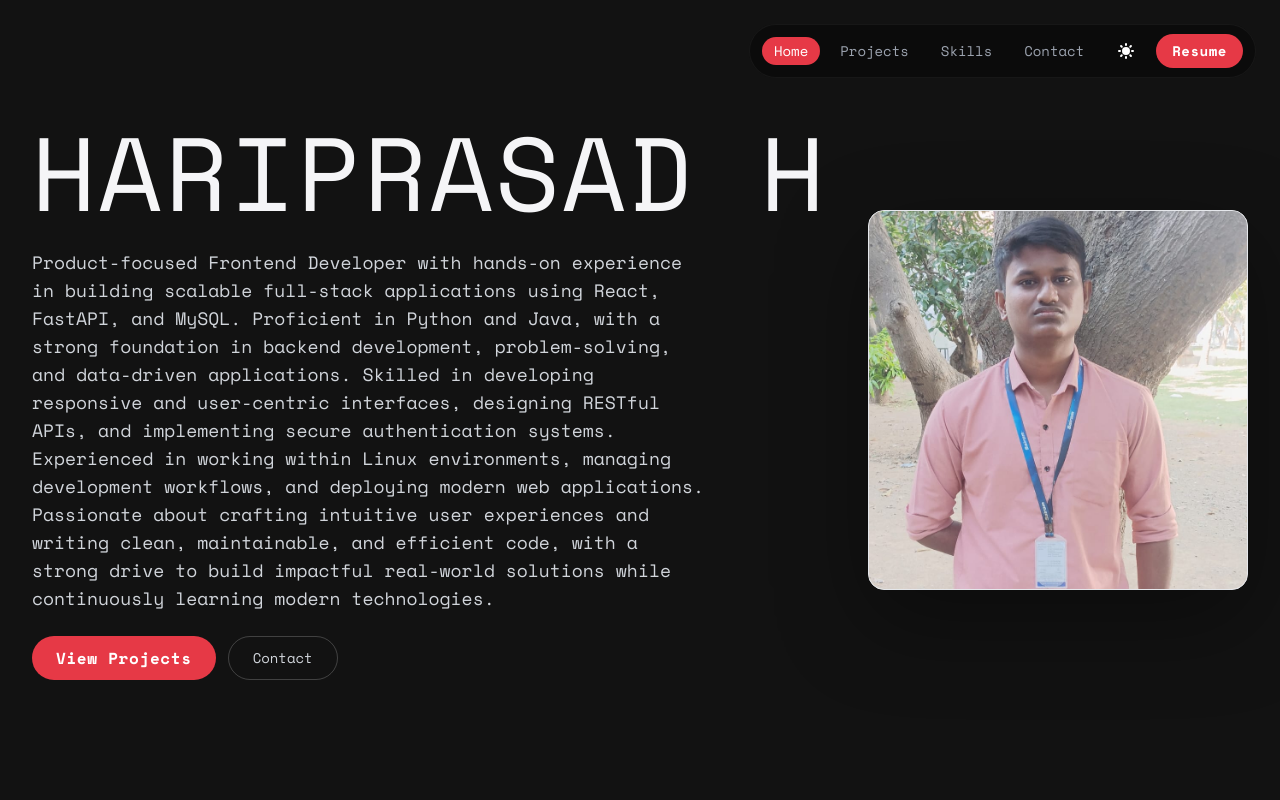
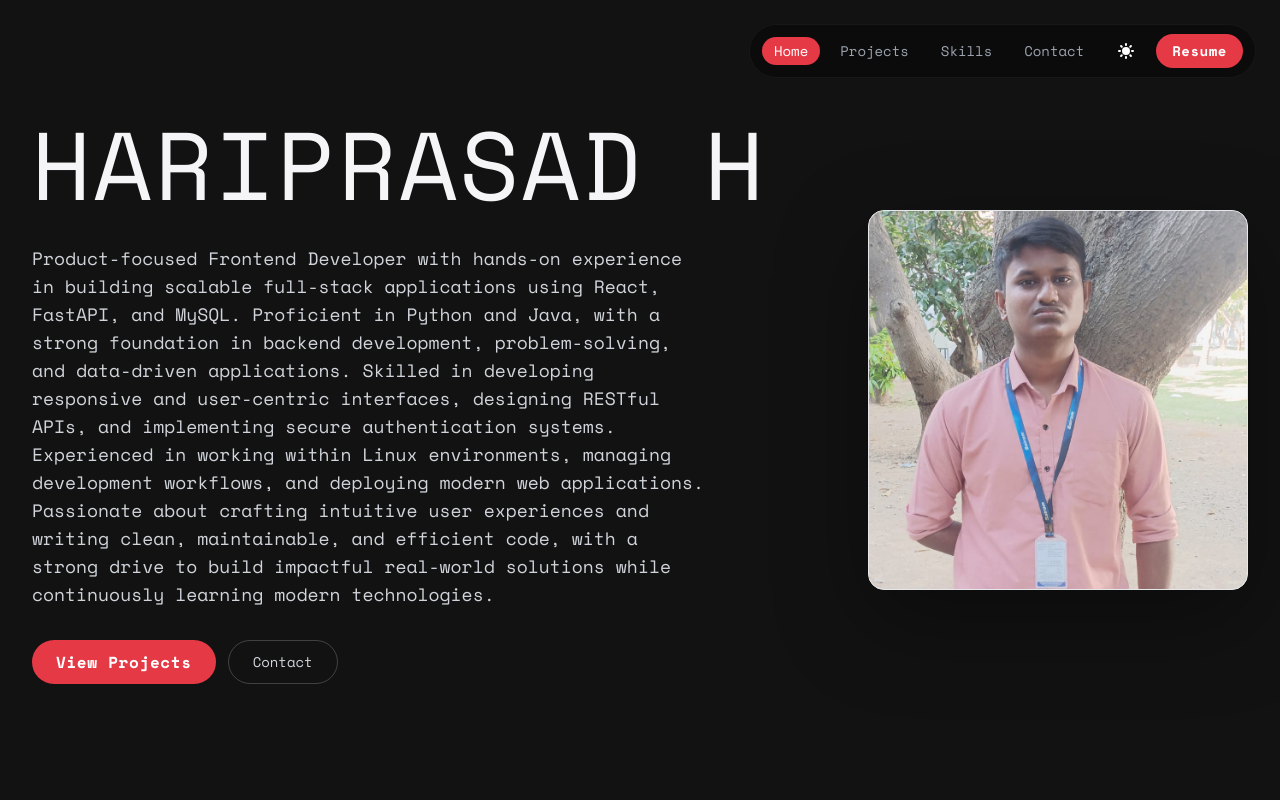
Before and after one commit to Hariprasad-1809/Portfolio, a React (Vite) app: page / in a window 1280 px wide. Shown: the top 800 px of the page. Built offline with nearby package versions, Linux system fonts and the light colour scheme.

Commit message:
Updated CSS

```diff
--- a/src/components/Hero.jsx
+++ b/src/components/Hero.jsx
@@ -13,16 +13,14 @@ const Hero = () => {
       <div className="max-w-7xl w-full px-5 sm:px-8 lg:px-8">
         <div className="grid grid-cols-1 lg:grid-cols-[3fr_2fr] items-center gap-10 lg:gap-16">
           <div className="max-w-2xl lg:max-w-none justify-self-center lg:justify-self-start text-center lg:text-left overflow-hidden">
-            <h1 className="font-body uppercase text-4xl sm:text-5xl md:text-7xl lg:text-[5.5rem] xl:text-[6.5rem] sm:whitespace-nowrap leading-none tracking-wide text-charcoal dark:text-offwhite">
+            <h1 className="font-body uppercase text-4xl sm:text-5xl md:text-6xl lg:text-[5rem] xl:text-[6rem] sm:whitespace-nowrap leading-none tracking-wide text-charcoal dark:text-offwhite">
               {largeText}
             </h1>
             {/* Summary directly under the name */}
-            <div className="mt-6">
-              <p className="text-base lg:text-lg leading-relaxed text-gray-900 dark:text-gray-300 max-w-2xl mx-auto lg:mx-0">
-                Product-focused Frontend Developer with hands-on experience in building scalable full-stack applications using React, FastAPI, and MySQL. Proficient in Python and Java, with a strong foundation in backend development, problem-solving, and data-driven applications. Skilled in developing responsive and user-centric interfaces, designing RESTful APIs, and implementing secure authentication systems. Experienced in working within Linux environments, managing development workflows, and deploying modern web applications. Passionate about crafting intuitive user experiences and writing clean, maintainable, and efficient code, with a strong drive to build impactful real-world solutions while continuously learning modern technologies.
-              </p>
+            <div className="mt-8">
+              <p className="text-base lg:text-lg leading-relaxed text-gray-900 dark:text-gray-300 max-w-2xl mx-auto lg:mx-0">Product-focused Frontend Developer with hands-on experience in building scalable full-stack applications using React, FastAPI, and MySQL. Proficient in Python and Java, with a strong foundation in backend development, problem-solving, and data-driven applications. Skilled in developing responsive and user-centric interfaces, designing RESTful APIs, and implementing secure authentication systems. Experienced in working within Linux environments, managing development workflows, and deploying modern web applications. Passionate about crafting intuitive user experiences and writing clean, maintainable, and efficient code, with a strong drive to build impactful real-world solutions while continuously learning modern technologies.</p>
 
-              <div className="mt-6 flex flex-wrap items-center justify-center lg:justify-start gap-3">
+              <div className="mt-8 flex flex-wrap items-center justify-center lg:justify-start gap-3">
                 <Link to="/projects" className="inline-block">
                   <button className="btn-primary min-h-[44px] px-6">View Projects</button>
                 </Link>
```
